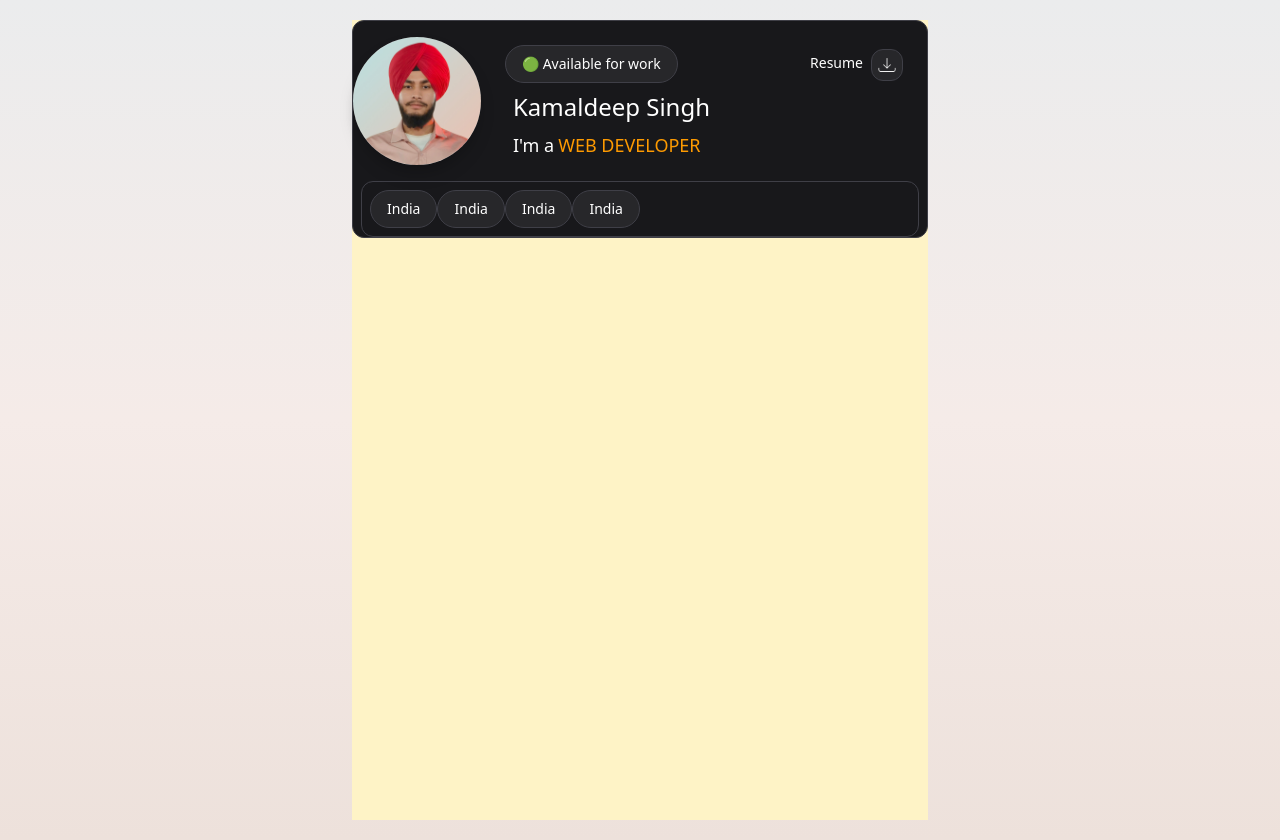
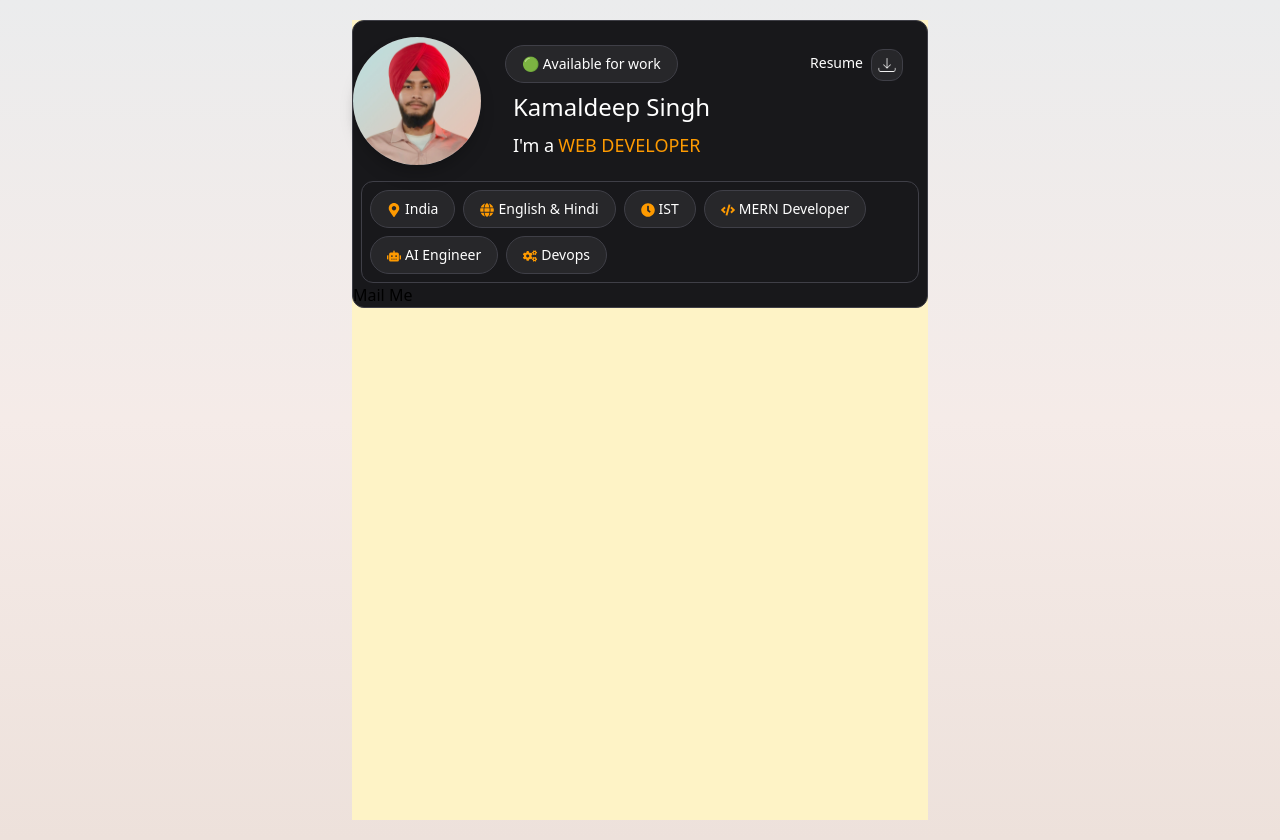
Before and after one commit to Kamaldeep-singh0/my-portfolio, a Next.js app in the folder my-portfolio/: page / in a window 1280 px wide. Built offline with nearby package versions, Linux system fonts and the light colour scheme.

Commit message:
cardingggg

```diff
--- a/my-portfolio/app/components/Card.js
+++ b/my-portfolio/app/components/Card.js
@@ -1,4 +1,5 @@
 import React from 'react'
+import { FaMapMarkerAlt, FaGlobe, FaClock, FaCode, FaRobot, FaCogs } from 'react-icons/fa';
 
 function Card() {
   return (
@@ -21,13 +22,15 @@ function Card() {
 
        </div>
        </div>
-       <div className='p-2 mx-2 rounded-xl border-1 border-zinc-700 flex'>
-       <div className='text-white rounded-full bg-zinc-800 border-1 border-zinc-700 p-2 text-sm px-4'> India</div>
-       <div className='text-white rounded-full bg-zinc-800 border-1 border-zinc-700 p-2 text-sm px-4'> India</div>
-       <div className='text-white rounded-full bg-zinc-800 border-1 border-zinc-700 p-2 text-sm px-4'> India</div>
-       <div className='text-white rounded-full bg-zinc-800 border-1 border-zinc-700 p-2 text-sm px-4'> India</div>
+       <div className='p-2 mx-2 rounded-xl border-1 border-zinc-700 flex flex-wrap'>
+       <div className='text-white rounded-full bg-zinc-800 border-1 border-zinc-700 p-2 text-sm px-4 flex mr-2'>  <FaMapMarkerAlt className="text-amber-500 mt-1 mr-1" /> India</div>
+       <div className='text-white rounded-full bg-zinc-800 border-1 border-zinc-700 p-2 text-sm px-4 flex mr-2'> <FaGlobe className="text-amber-500 mt-1 mr-1" />English & Hindi</div>
+       <div className='text-white rounded-full bg-zinc-800 border-1 border-zinc-700 p-2 text-sm px-4 flex mr-2'> <FaClock className="text-amber-500 mt-1 mr-1" />IST</div>
+       <div className='text-white rounded-full bg-zinc-800 border-1 border-zinc-700 p-2 text-sm px-4 flex mr-2'> <FaCode className="text-amber-500 mt-1 mr-1" /> MERN Developer</div>
+       <div className='text-white rounded-full bg-zinc-800 border-1 border-zinc-700 p-2 text-sm px-4 flex mr-2 mt-2'> <FaRobot className="text-amber-500 mt-1 mr-1" /> AI Engineer</div>
+       <div className='text-white rounded-full bg-zinc-800 border-1 border-zinc-700 p-2 text-sm px-4 flex mr-2 mt-2'> <FaCogs className="text-amber-500 mt-1 mr-1" /> Devops</div>
        </div>
-       <div></div>
+       <div className=''>Mail Me</div>
     </div>
   )
 }
```
Also changed, not shown: my-portfolio/package.json (+4 -3 lines), 1 other file (tests, documents, lock files or other folders).
